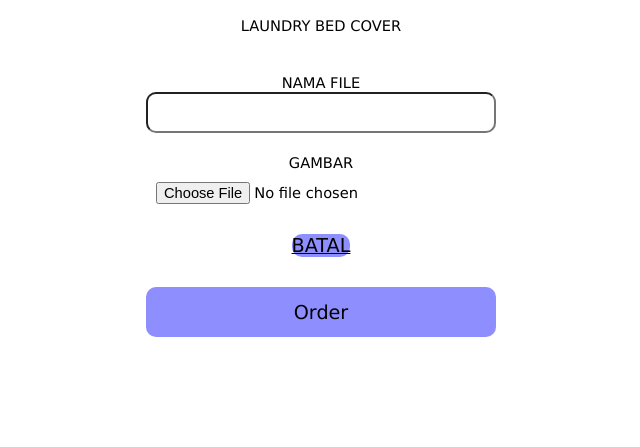
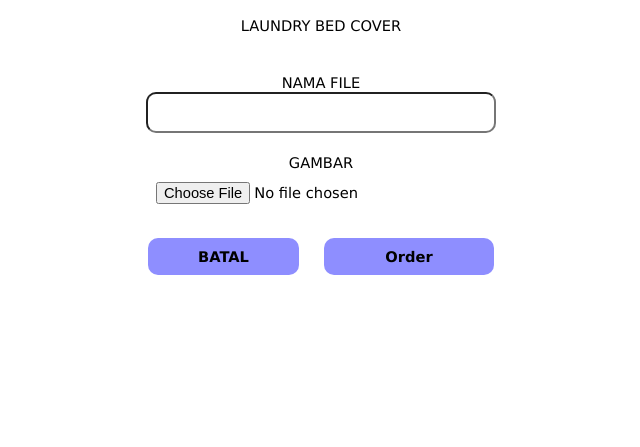
Before and after one commit to atikamaulidaz/Proyek-Akhir-WEB, a PHP site: page /Proyek-Akhir-WEB/pesan.php in a window 1280 px wide. Shown: the part 918-1365 px from the top of the page, without its empty margins (319-959 px from the left). After the commit the page ends 1193 px from the top, so only its background shows below. Run offline with PHP 8.4, Linux system fonts and the light colour scheme; a user stored in the database is signed in.

Commit message:
update css

```diff
--- a/css/styleData.css
+++ b/css/styleData.css
@@ -87,14 +87,15 @@ label {
 }
 
 .button-order {
+  background: rgb(142, 142, 255);
+  color: black;
+  font-size: 11pt;
+  font-weight: 700;
   width: 100%;
-  height: 50px;
-  margin-top: 30px;
-  font-size: larger;
-  border-style: none;
+  border: none;
   border-radius: 10px;
-  background-color: rgb(142, 142, 255);
-  color: black;
+  padding: 10px 50px;
+  text-decoration: none;
 }
 
 .button-order:hover {
--- a/css/stylesheet.css
+++ b/css/stylesheet.css
@@ -70,7 +70,6 @@ li {
     margin-right: 117px;
     border-radius: 50%;
     width: auto;
-
 }
 
 .penawaran-item p{
@@ -196,3 +195,35 @@ label{
 	border-radius: 10px;
 	padding: 10px 20px;
 }
+
+.button-batal{
+    background: rgb(142, 142, 255);
+    color: black;
+    font-size: 11pt;
+    font-weight: 700;
+    width: 100%;
+    border: none;
+    border-radius: 10px;
+    padding: 10px 50px;
+    text-decoration: none;
+}
+
+.button-batal:hover {
+    background-color: rgb(61, 61, 124);
+}
+
+.button-order {
+    background: rgb(142, 142, 255);
+    color: black;
+    font-size: 11pt;
+    font-weight: 700;
+    width: 100%;
+    border: none;
+    border-radius: 10px;
+    padding: 10px 50px;
+    text-decoration: none;
+}
+
+.button-order:hover {
+    background-color: rgb(61, 61, 124);
+}
--- a/pesan.php
+++ b/pesan.php
@@ -53,8 +53,10 @@ if (!isset($_SESSION['login'])) {
                 <input type="text" name="nama_gambar" class="pesan-item">
                 <label for="gambar">Gambar</label>
                 <input type="file" name="gambar" class="pesan-item">
-                <a href="beranda.php" class="button-order">Batal</a>
-                <input type="submit" name="submit" value="Order" class="button-order">
+                <table>
+                    <td><a href="beranda.php" class="button-batal">Batal</a></td>
+                    <td><input type="submit" name="submit" value="Order" class="button-order"></td>
+                </table>
                 </form>
             </center>
 
```
